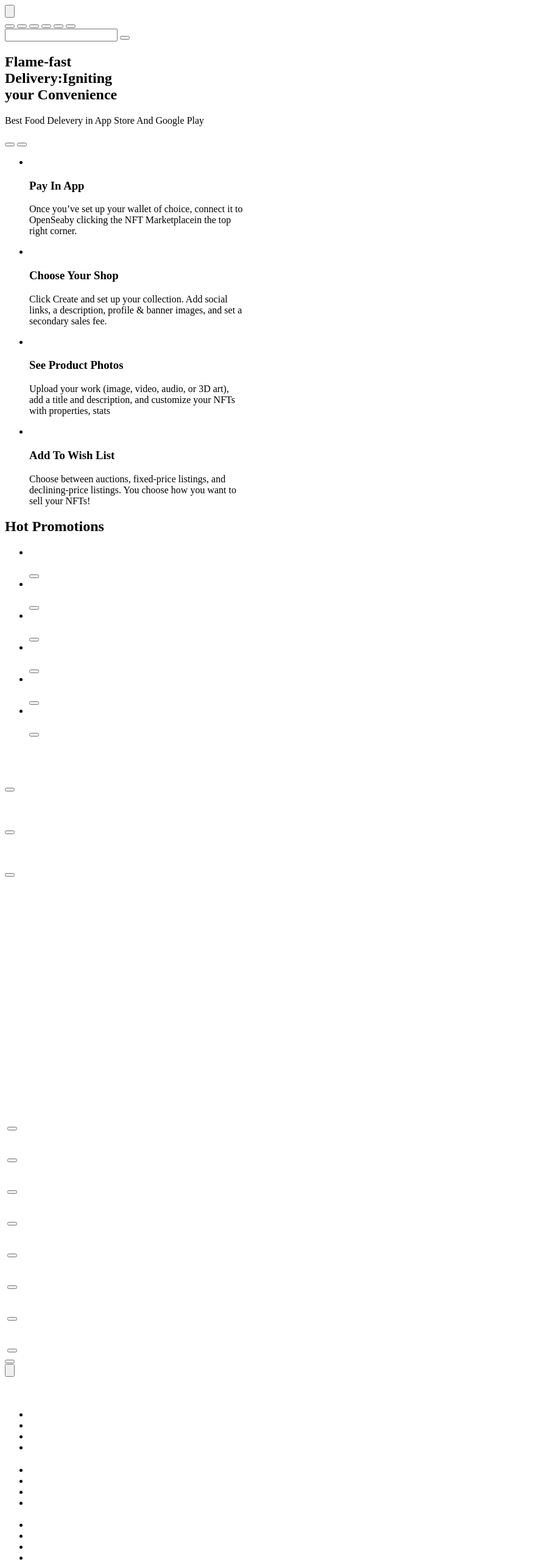
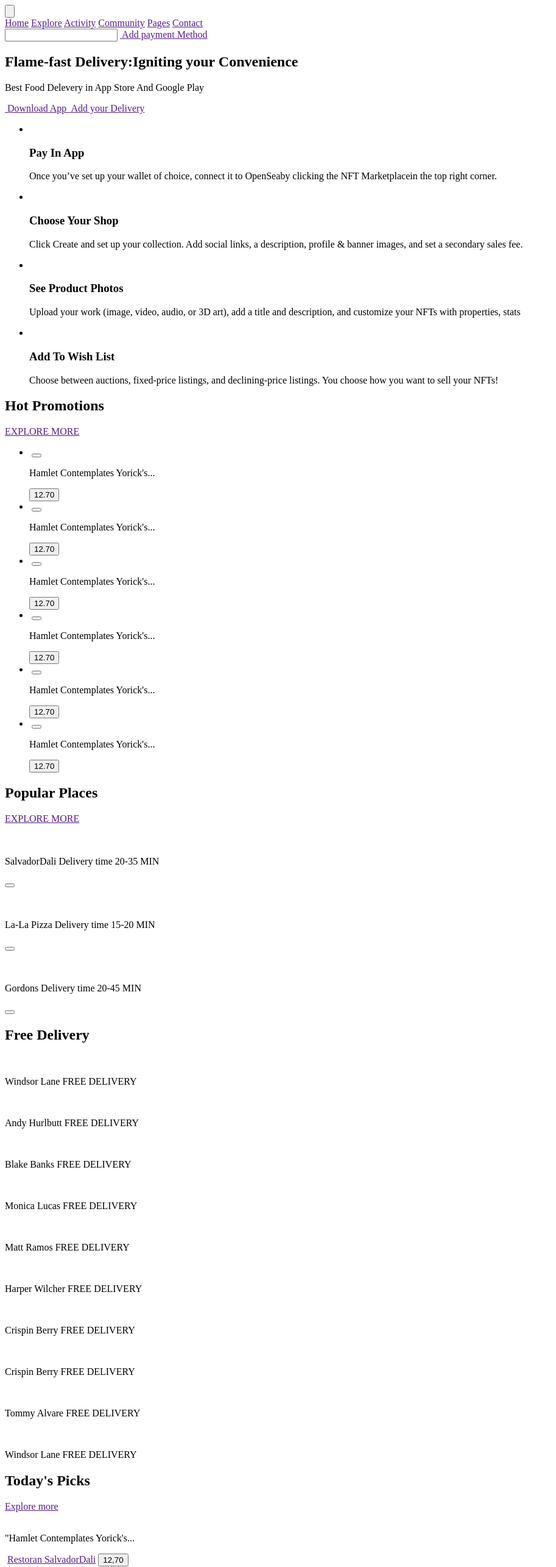
Before and after one commit to chilly044/BROproject, a plain HTML site: page index.html in a window 1280 px wide. Shown: the top 2570 px of the page at 61% size, without its empty margins (0-913 px from the left). Drawn offline with Linux system fonts and the light colour scheme.

Commit message:
Доделал недоделаное

```diff
--- a/index.html
+++ b/index.html
@@ -9,52 +9,53 @@
    <header>
     <button><img src="" alt=""></button>
     <nav>
-        <button></button>
-        <button></button>
-        <button></button>
-        <button></button>
-        <button></button>
-        <button></button>
+       <a href="">Home</a>
+        <a href="">Explore</a>
+        <a href="">Activity</a>
+        <a href="">Community</a>
+        <a href="">Pages</a>
+        <a href="">Contact</a>
     </nav>
     <div>
         <input type="search">
-        <button></button>
+        <a href=""><img src="" alt=""> Add payment Method</a>
     </div>
    </header>
    <main>
     <article>
-        <h1>Flame-fast <br>Delivery:Igniting <br>your Convenience</h1>
+        <h1>Flame-fast Delivery:Igniting your Convenience</h1>
         <p>Best Food Delevery in App Store And Google Play</p>
-        <button></button>
-        <button></button>
+       <a href=""> <img src="" alt=""> Download App </a>
+       <a href=""> <img src="" alt=""> Add your Delivery</a>
         <img src="" alt="">
     </article>
     <nav>
+
         <ul>
-            <li><img src="" alt=""> <h3>Pay In App</h3> <p>Once you’ve set up your wallet of choice, connect it to <br> OpenSeaby clicking the NFT Marketplacein the top <br> right corner.</p></li>
-            <li><img src="" alt=""> <h3>Choose Your Shop</h3> <p>Click Create and set up your collection. Add social <br> links, a description, profile & banner images, and set a <br> secondary sales fee.</p></li>
-            <li><img src="" alt=""> <h3>See Product Photos</h3> <p>Upload your work (image, video, audio, or 3D art),<br> add a title and description, and customize your NFTs <br> with properties, stats</p></li>
-            <li><img src="" alt=""> <h3>Add To Wish List</h3> <p>Choose between auctions, fixed-price listings, and <br> declining-price listings. You choose how you want to <br> sell your NFTs!</p></li>
+            <li><img src="" alt=""> <h3>Pay In App</h3> <p>Once you’ve set up your wallet of choice, connect it to  OpenSeaby clicking the NFT Marketplacein the top  right corner.</p></li>
+            <li><img src="" alt=""> <h3>Choose Your Shop</h3> <p>Click Create and set up your collection. Add social  links, a description, profile & banner images, and set a  secondary sales fee.</p></li>
+            <li><img src="" alt=""> <h3>See Product Photos</h3> <p>Upload your work (image, video, audio, or 3D art), add a title and description, and customize your NFTs  with properties, stats</p></li>
+            <li><img src="" alt=""> <h3>Add To Wish List</h3> <p>Choose between auctions, fixed-price listings, and  declining-price listings. You choose how you want to  sell your NFTs!</p></li>
           </ul>
     </nav>
     <section>
         <article>
             <h2>Hot Promotions</h2>
-            <a href=""></a>
+            <a href=""> EXPLORE MORE</a>
         </article>
         <ul>
-            <li><img src="" alt=""> <p></p> <a href=""></a> <button></button></li>
-            <li><img src="" alt=""> <p></p> <a href=""></a> <button></button></li>
-            <li><img src="" alt=""> <p></p> <a href=""></a> <button></button></li>
-            <li><img src="" alt=""> <p></p> <a href=""></a> <button></button></li>
-            <li><img src="" alt=""> <p></p> <a href=""></a> <button></button></li>
-            <li><img src="" alt=""> <p></p> <a href=""></a> <button></button></li>
+            <li><img src="" alt=""> <button></button> <p>Hamlet Contemplates Yorick's...</p> <a href=""></a> <button>12.70</button></li>
+            <li><img src="" alt=""> <button></button> <p>Hamlet Contemplates Yorick's...</p> <a href=""></a> <button>12.70</button></li>
+            <li><img src="" alt=""> <button></button><p>Hamlet Contemplates Yorick's...</p> <a href=""></a> <button>12.70</button></li>
+            <li><img src="" alt=""> <button></button><p>Hamlet Contemplates Yorick's...</p> <a href=""></a> <button>12.70</button></li>
+            <li><img src="" alt=""> <button></button><p>Hamlet Contemplates Yorick's...</p> <a href=""></a> <button>12.70</button></li>
+            <li><img src="" alt=""> <button></button><p>Hamlet Contemplates Yorick's...</p> <a href=""></a> <button>12.70</button></li>
         </ul>
     </section>
     <section>
         <article>
-            <h2></h2>
-            <a href=""></a>
+            <h2>Popular Places</h2>
+            <a href=""> EXPLORE MORE</a>
         </article>
         <div>
             <img src="" alt="">
@@ -62,7 +63,7 @@
             <img src="" alt="">
             <img src="" alt="">
             <img src="" alt="">
-            <section><img src="" alt=""> <p></p> <button></button></section>
+            <section><img src="" alt=""> <p>SalvadorDali Delivery time 20-35 MIN</p> <button></button></section>
         </div>
         <div>
             <img src="" alt="">
@@ -70,87 +71,89 @@
             <img src="" alt="">
             <img src="" alt="">
             <img src="" alt="">
-            <section><img src="" alt=""> <p></p> <button></button></section>
+            <section><img src="" alt=""> <p>La-La Pizza  Delivery time 15-20 MIN</p> <button></button></section>
         </div>
         <img src="" alt="">
         <img src="" alt="">
         <img src="" alt="">
         <img src="" alt="">
         <img src="" alt="">
-        <section><img src="" alt=""> <p></p> <button></button></section>
+        <section><img src="" alt=""> <p>Gordons Delivery time 20-45 MIN</p> <button></button></section>
         <div></div>
     </section>
     <section>
-        <h2></h2>
+        <h2>Free Delivery</h2>
         <div>
-            <img src="" alt=""> <p></p>
-            <img src="" alt=""> <p></p>
-            <img src="" alt=""> <p></p>
-            <img src="" alt=""> <p></p>
-            <img src="" alt=""> <p></p>
-            <img src="" alt=""> <p></p>
-            <img src="" alt=""> <p></p>
-            <img src="" alt=""> <p></p>
-            <img src="" alt=""> <p></p>
-            <img src="" alt=""> <p></p>
+            <img src="" alt=""> <p>Windsor Lane FREE DELIVERY</p>
+            <img src="" alt=""> <p>Andy Hurlbutt FREE DELIVERY</p>
+            <img src="" alt=""> <p>Blake Banks FREE DELIVERY</p>
+            <img src="" alt=""> <p>Monica Lucas FREE DELIVERY</p>
+            <img src="" alt=""> <p>Matt Ramos FREE DELIVERY</p>
+            <img src="" alt=""> <p>Harper Wilcher FREE DELIVERY</p>
+            <img src="" alt=""> <p>Crispin Berry FREE DELIVERY</p>
+            <img src="" alt=""> <p>Crispin Berry FREE DELIVERY</p>
+            <img src="" alt=""> <p>Tommy Alvare FREE DELIVERY</p>
+            <img src="" alt=""> <p>Windsor Lane FREE DELIVERY</p>
         </div>
     </section>
 
     <section>
         <article>
-            <h2></h2>
-            <a href=""></a>
+            <h2>Today's Picks</h2>
+            <a href="">Explore more</a>
         </article>
         <div>
-            <div><img src="" alt=""> <p></p> <img src="" alt=""> <a href=""></a> <button></button></div>
-            <div><img src="" alt=""> <p></p> <img src="" alt=""> <a href=""></a> <button></button></div>
-            <div><img src="" alt=""> <p></p> <img src="" alt=""> <a href=""></a> <button></button></div>
-            <div><img src="" alt=""> <p></p> <img src="" alt=""> <a href=""></a> <button></button></div>
-            <div><img src="" alt=""> <p></p> <img src="" alt=""> <a href=""></a> <button></button></div>
-            <div><img src="" alt=""> <p></p> <img src="" alt=""> <a href=""></a> <button></button></div>
-            <div><img src="" alt=""> <p></p> <img src="" alt=""> <a href=""></a> <button></button></div>
-            <div><img src="" alt=""> <p></p> <img src="" alt=""> <a href=""></a> <button></button></div>
+            <div><img src="" alt=""> <p>"Hamlet Contemplates Yorick's...</p> <img src="" alt=""> <a href="">Restoran SalvadorDali</a> <button>12,70</button></div>
+            <div><img src="" alt=""> <p>"Hamlet Contemplates Yorick's...</p> <img src="" alt=""> <a href="">Restoran SalvadorDali</a> <button>12,70</button></div>
+            <div><img src="" alt=""> <p>"Hamlet Contemplates Yorick's...</p> <img src="" alt=""> <a href="">Restoran SalvadorDali</a> <button>12,70</button></div>
+            <div><img src="" alt=""> <p>"Hamlet Contemplates Yorick's...</p> <img src="" alt=""> <a href="">Restoran SalvadorDali</a> <button>12,70</button></div>
+            <div><img src="" alt=""> <p>"Hamlet Contemplates Yorick's...</p> <img src="" alt=""> <a href="">Restoran SalvadorDali</a> <button>12,70</button></div>
+            <div><img src="" alt=""> <p>"Hamlet Contemplates Yorick's...</p> <img src="" alt=""> <a href="">Restoran SalvadorDali</a> <button>12,70</button></div>
+            <div><img src="" alt=""> <p>"Hamlet Contemplates Yorick's...</p> <img src="" alt=""> <a href="">Restoran SalvadorDali</a> <button>12,70</button></div>
+            <div><img src="" alt=""> <p>"Hamlet Contemplates Yorick's...</p> <img src="" alt=""> <a href="">Restoran SalvadorDali</a> <button>12,70</button></div>
         </div>
-        <button></button>
+        <button>Load More</button>
     </section>
     <footer>
         <article>
             <button><img src="" alt=""></button>
-             <p></p>
+             <p>Lorem ipsum dolor sit amet,consectetur
+                adipisicing elit. Quis non, fugit totam vel
+                laboriosam vitae.</p>
             <img src="" alt="">
             <img src="" alt="">
             <img src="" alt="">
             <img src="" alt="">
         </article>
         <div>
-            <h3></h3>
+            <h3>My Account</h3>
             <ul>
-                <li></li>
-                <li></li>
-                <li></li>
-                <li></li>
+                <li>Authors</li>
+                <li>Collection</li>
+                <li>Author Profile</li>
+                <li>Create Collection</li>
             </ul>
         </div>
         <div>
-            <h3></h3>
+            <h3>Resources</h3>
             <ul>
-                <li></li>
-                <li></li>
-                <li></li>
-                <li></li>
+                <li>Help & Support</li>
+                <li>Live Auctions</li>
+                <li>Item Details</li>
+                <li>Activity</li>
             </ul>
         </div>
         <div>
-            <h3></h3>
+            <h3>Company</h3>
             <ul>
-                <li></li>
-                <li></li>
-                <li></li>
-                <li></li>
+                <li>About Us</li>
+                <li>Contact Us</li>
+                <li>Our Blog</li>
+                <li>Discover</li>
             </ul>
         </div>
         <article>
-            <h3></h3>
+            <h3>Subscribe Us</h3>
 
         </article>
     </footer>
```
Also changed, not shown: catalog-item.html (+11 -0 lines), catalog.html (+11 -0 lines), 1 other file.
